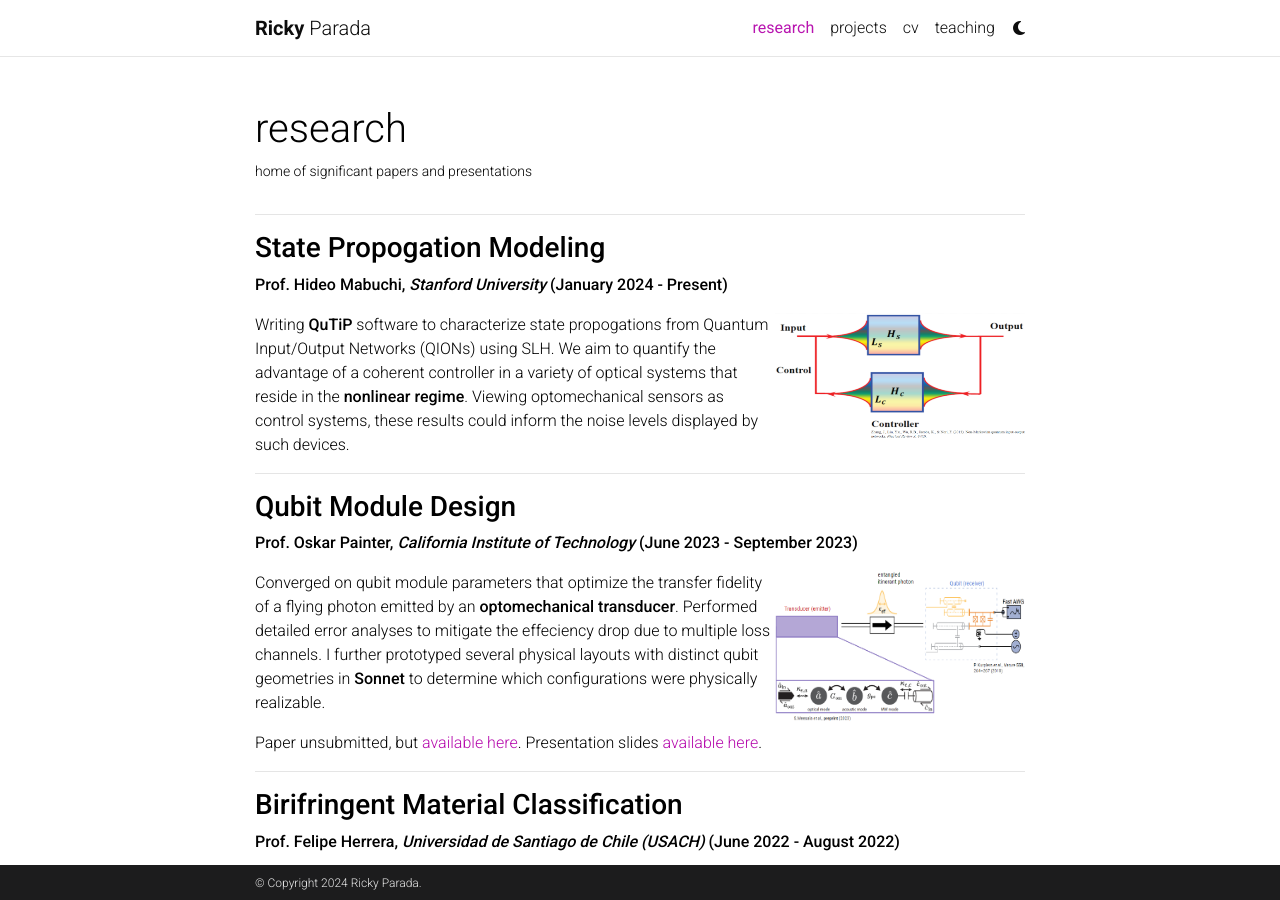
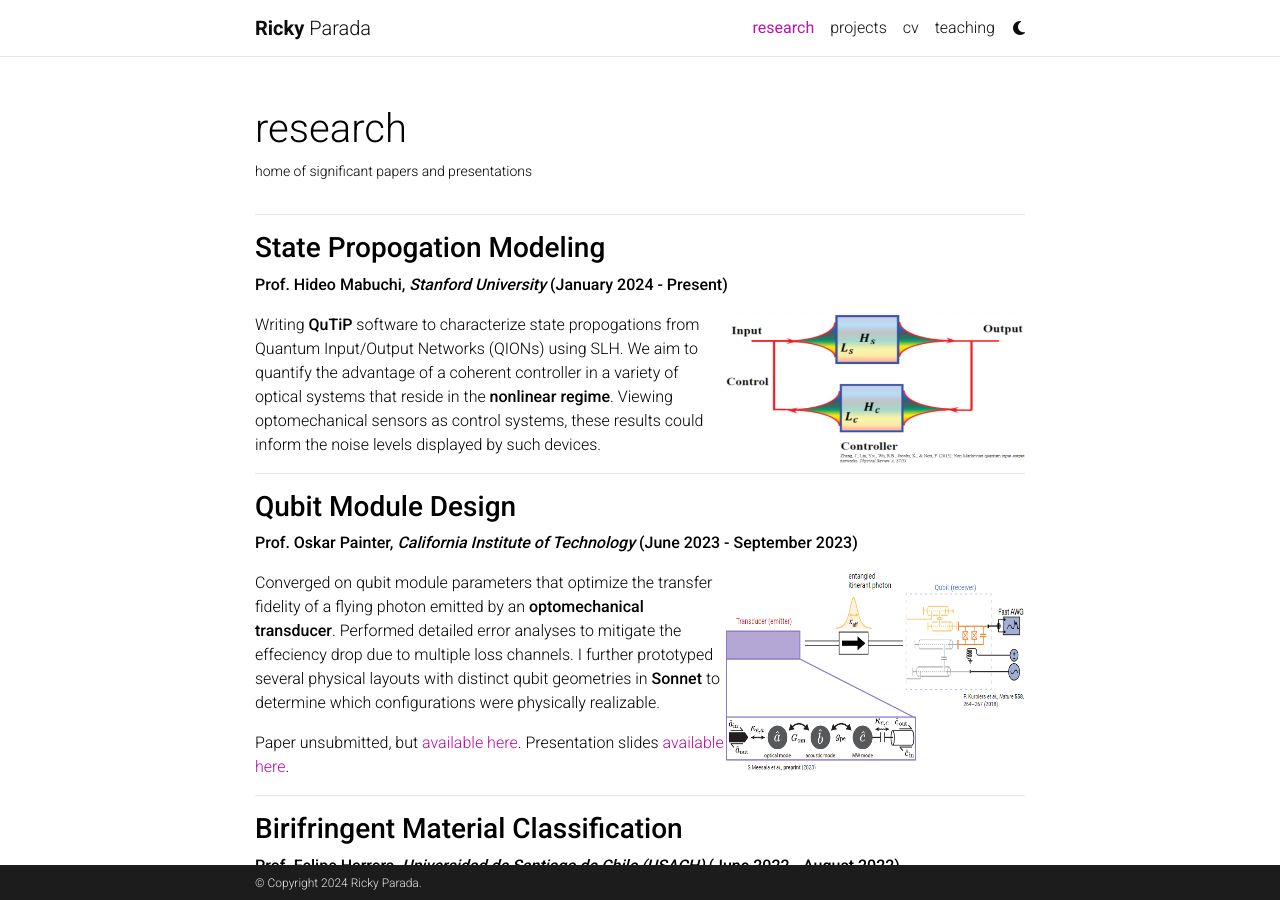
Before and after one commit to rickyparada/rickyparada.github.io, a Jekyll site: the page built from _pages/research.md, in a window 1280 px wide and 900 px high. Built offline with Jekyll 4.4.1, drawn with Linux system fonts in a browser that asks for light colours; comment, search, counter and statistics services are not loaded; a style sheet for code colours, icons or effects is not loaded.

Commit message:
resize research images

```diff
--- a/_pages/research.md
+++ b/_pages/research.md
@@ -14,7 +14,7 @@
 
 **Prof. Hideo Mabuchi, *Stanford University* (January 2024 - Present)**
 
-<img align="right" src="./../assets/img/qions.png" alt="" width="250" height="125">
+<img align="right" src="./../assets/img/qions.png" alt="" width="300" height="150">
 
 Writing **QuTiP** software to characterize state propogations from Quantum Input/Output Networks (QIONs) using SLH. We aim to quantify the advantage of a coherent controller in a variety of optical systems that reside in the **nonlinear regime**. Viewing optomechanical sensors as control systems, these results could inform the noise levels displayed by such devices.
 
@@ -24,7 +24,7 @@
 
 **Prof. Oskar Painter, *California Institute of Technology* (June 2023 - September 2023)**
 
-<img align="right" src="./../assets/img/wallraff_fig_1_edited.png" alt="" width="250" height="150">
+<img align="right" src="./../assets/img/wallraff_fig_1_edited.png" alt="" width="300" height="200">
 
 Converged on qubit module parameters that optimize the transfer fidelity of a flying photon emitted by an **optomechanical transducer**. Performed detailed error analyses to mitigate the effeciency drop due to multiple loss channels. I further prototyped several physical layouts with distinct qubit geometries in **Sonnet** to determine which configurations were physically realizable.
 
@@ -36,7 +36,7 @@
 
 **Prof. Felipe Herrera, *Universidad de Santiago de Chile (USACH)* (June 2022 - August 2022)**
 
-<img align="right" src="./../assets/img/brewster.png" alt="" width="250" height="125">
+<img align="right" src="./../assets/img/brewster.png" alt="" width="300" height="150">
 
 Classified birifringent materials based on their refractive indices using a **feed-forward Neural Network (NN)** trained solely on optical information. Determined input data in the form of Mueller matrices and Brewster's angles in reflection using polarimetry techniques. Engineered **loss landscapes** of a fixed window centered around Barium Borate (BBO) with varying resolution to measure the model's extrapolation ability.
 
@@ -48,7 +48,7 @@
 
 **Prof. David Goldhaber-Gordon, *Stanford University* (April 2022 - June 2022)**
 
-<img align="right" src="./../assets/img/hall.png" alt="" width="250" height="125">
+<img align="right" src="./../assets/img/hall.png" alt="" width="300" height="150">
 
 Measured the magnetic field near a pure Vanadium disk isothermally with a **Hall sensor** across a range of different temperatures (slow axis) and external magnetic fields (fast axis). Personal contributions included constructing the solenoid (hand-wiring), electronics layout and assembly, and software/hardware interfacing using **Python**. This quarter-long research project was performed in PHYSICS 108, an accelerated, guided experimental research experience.
 
@@ -60,7 +60,7 @@
 
 **Prof. Zhi-Xun Shen, *Stanford University* (June 2021 - August 2021)**
 
-<img align="right" src="./../assets/img/edc.png" alt="" width="250" height="125">
+<img align="right" src="./../assets/img/edc.png" alt="" width="300" height="150">
 
 Computed corrections to energy/momentum distribution curves (EDC/MDCs) of Bismuth strontium calcium copper oxide (BSCCO) **angle-resolved photoemission spectroscopy (ARPES)** data via matrix convolutions. Deployed **Igor Pro** software to procedurally extend the first Brillouin zone of high $$T_c$$ cuprate superconductors to cover a broader range of the crystal lattice.
 
@@ -72,7 +72,7 @@
 
 **Beyond Vision, *Lisbon, Portugal* (June 2020 - March 2021)**
 
-<img align="right" src="./../assets/img/yolo_final.png" alt="" width="250" height="125">
+<img align="right" src="./../assets/img/yolo_final.png" alt="" width="300" height="150">
 
 Proposed a new testbed utilizing the **Robot Operating System (ROS)** and **Machine Learning (ML)** to procedurally generate and place 3D models to create realistic environments based on satellite images, thus providing users with a more robust example of real-world UAV deployment. Main contribution was creating a feature segmentation model using **YOLOv4** and **MASK R-CNN** (using buildings, trees, roads, etc. as objects) for placement in simulation.
 
```
Also changed, not shown: _pages/projects.md (+1 -1 lines).
